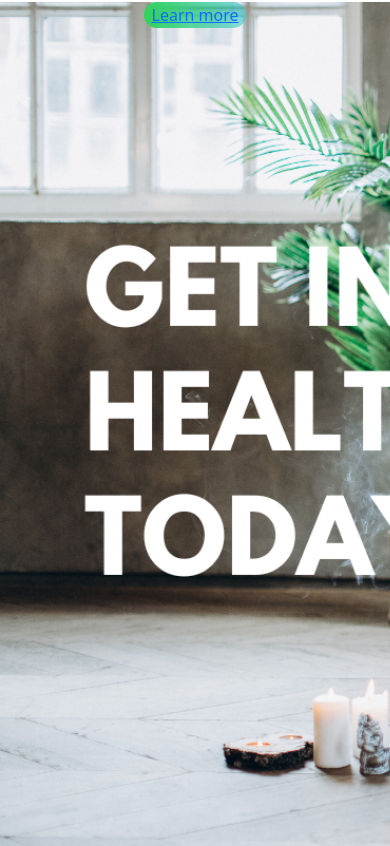
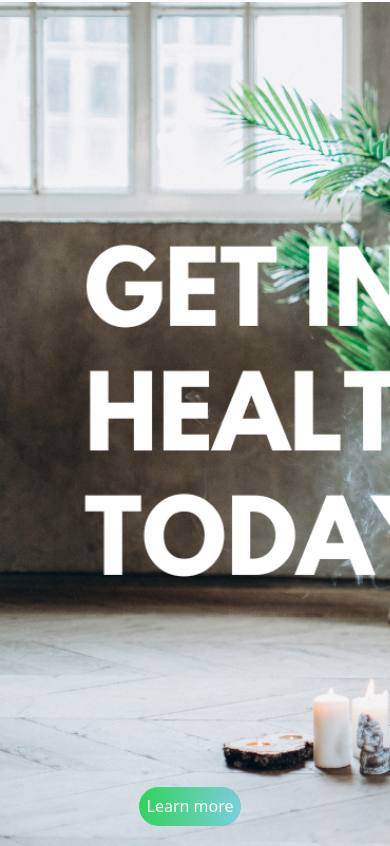
Before and after one commit to EricOgbe/exipure, a plain HTML site: page index.html in a window 390 px wide. Shown: the part 64-910 px from the top of the page. Drawn offline with nearby package versions, Linux system fonts and the light colour scheme.

Commit message:
Update style.css

```diff
--- a/style.css
+++ b/style.css
@@ -1,3 +1,4 @@
+
 main {
     background-color: #F2EEED;
     text-align: center;
@@ -47,3 +48,24 @@ button {
     color: white;
     cursor: pointer;
 }
+.second {
+    position: relative;
+    top: 93%;
+    right: 30%;
+    padding: 8px;
+
+}
+@media screen and (max-width: 768px) {
+    .second {
+        position: relative;
+
+        padding: 2%;
+        right: 5px;
+
+    }
+}
+a {
+    text-decoration: none;
+    color: white;
+    font: bold;
+}
```
